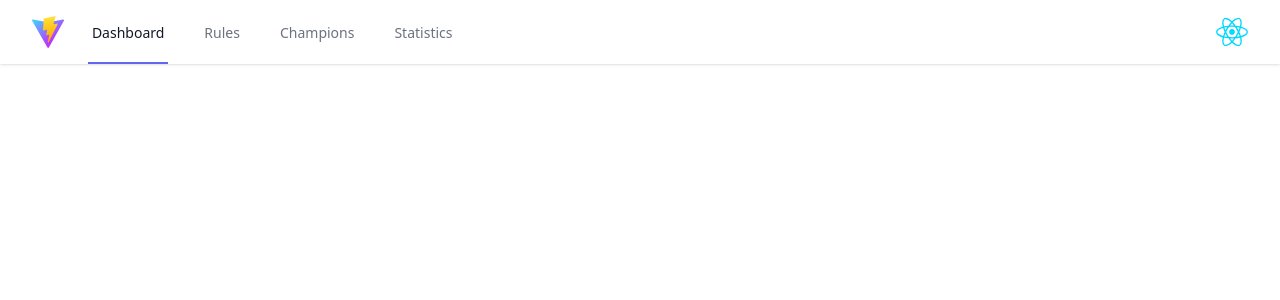
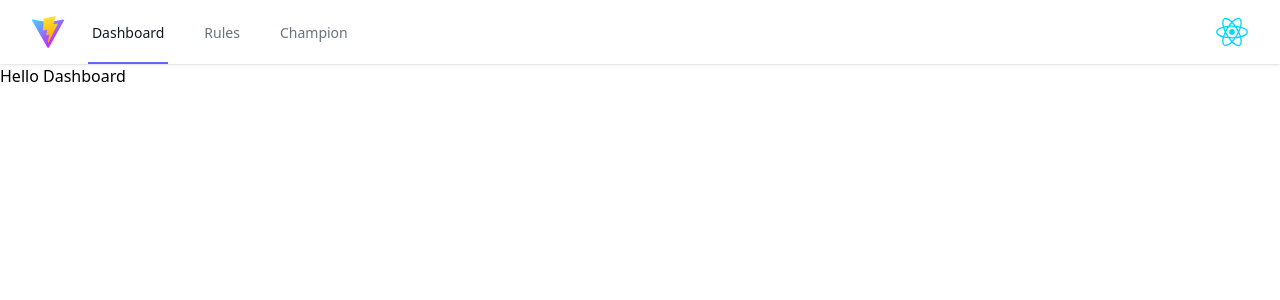
Before and after one commit to gohls/gridiron-client, a React (Vite) app: page / in a window 1280 px wide. Shown: the top 300 px of the page. Built offline with nearby package versions, Linux system fonts and the light colour scheme.

Commit message:
add nav functionality

```diff
--- a/src/App.jsx
+++ b/src/App.jsx
@@ -1,23 +1,22 @@
 import { BrowserRouter as Router, Route, Routes } from 'react-router-dom';
 import Header from './components/layout/Header';
-// import Footer from './components/layout/Footer';
-// import Home from './pages/Home';
-// import Champion from './pages/Champion';
-// import Rules from './pages/Rules';
-// import Error from './pages/Error';
+import Dashboard from './pages/Dashboard';
+import Rules from './pages/Rules';
+import Champion from './pages/Champion';
+
 
 const App = () => {
   return (
     <Router>
       <div className="flex flex-col min-h-screen">
         <Header />
-        {/* <main className="flex-grow">
+        <main className="flex-grow">
           <Routes>
-            <Route path="/" element={<Home />} />
-            <Route path="/about" element={<Champion />} />
+          <Route path="/" element={<Dashboard />} />
+            <Route path="/rules" element={<Rules />} />
+            <Route path="/champion" element={<Champion />} />
           </Routes>
         </main>
-        <Footer /> */}
       </div>
     </Router>
   );
--- a/src/components/navigation/NavigationMenu.jsx
+++ b/src/components/navigation/NavigationMenu.jsx
@@ -28,28 +28,22 @@ const NavigationMenu = () => {
             <div className="hidden sm:ml-6 sm:flex sm:space-x-8">
               {/* Current: "border-indigo-500 text-gray-900", Default: "border-transparent text-gray-500 hover:border-gray-300 hover:text-gray-700" */}
               <a
-                href="#"
+                href="/"
                 className="inline-flex items-center border-b-2 border-indigo-500 px-1 pt-1 text-sm font-medium text-gray-900"
               >
                 Dashboard
               </a>
               <a
-                href="#"
+                href="rules"
                 className="inline-flex items-center border-b-2 border-transparent px-1 pt-1 text-sm font-medium text-gray-500 hover:border-gray-300 hover:text-gray-700"
               >
                 Rules
               </a>
               <a
-                href="#"
+                href="champion"
                 className="inline-flex items-center border-b-2 border-transparent px-1 pt-1 text-sm font-medium text-gray-500 hover:border-gray-300 hover:text-gray-700"
               >
-                Champions
-              </a>
-              <a
-                href="#"
-                className="inline-flex items-center border-b-2 border-transparent px-1 pt-1 text-sm font-medium text-gray-500 hover:border-gray-300 hover:text-gray-700"
-              >
-                Statistics
+                Champion
               </a>
             </div>
           </div>
--- a/src/pages/Champion.jsx
+++ b/src/pages/Champion.jsx
@@ -0,0 +1,5 @@
+const Champion = () => {
+    return "Hello Champion"
+  };
+
+  export default Champion;
--- /dev/null
+++ b/src/pages/Dashboard.jsx
@@ -0,0 +1,5 @@
+const Dashboard = () => {
+    return "Hello Dashboard"
+  };
+
+  export default Dashboard;
--- a/src/pages/Rules.jsx
+++ b/src/pages/Rules.jsx
@@ -0,0 +1,5 @@
+const Rules = () => {
+  return "Hello Rules"
+};
+
+export default Rules;
```
Also changed, not shown: src/pages/Home.jsx (deleted).
